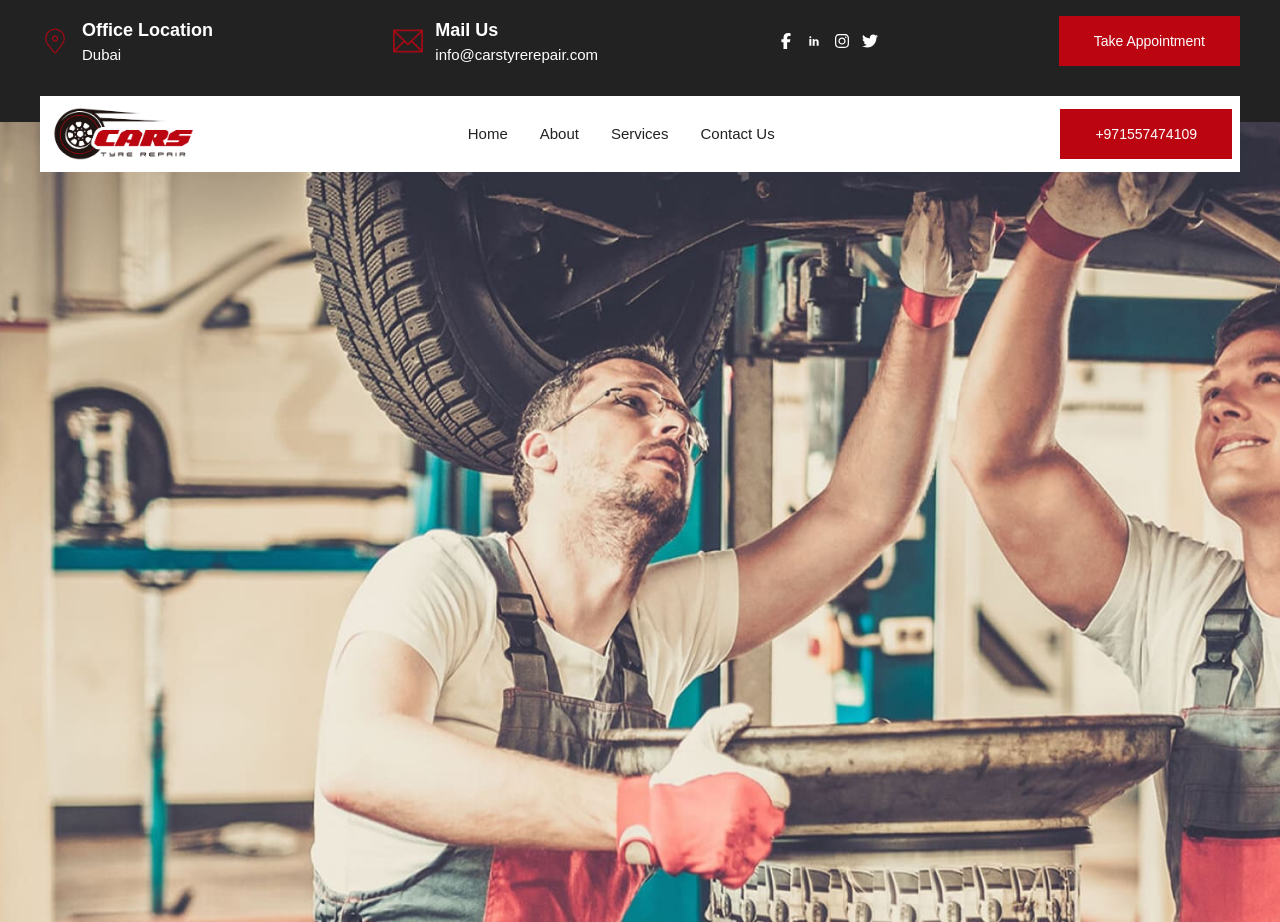
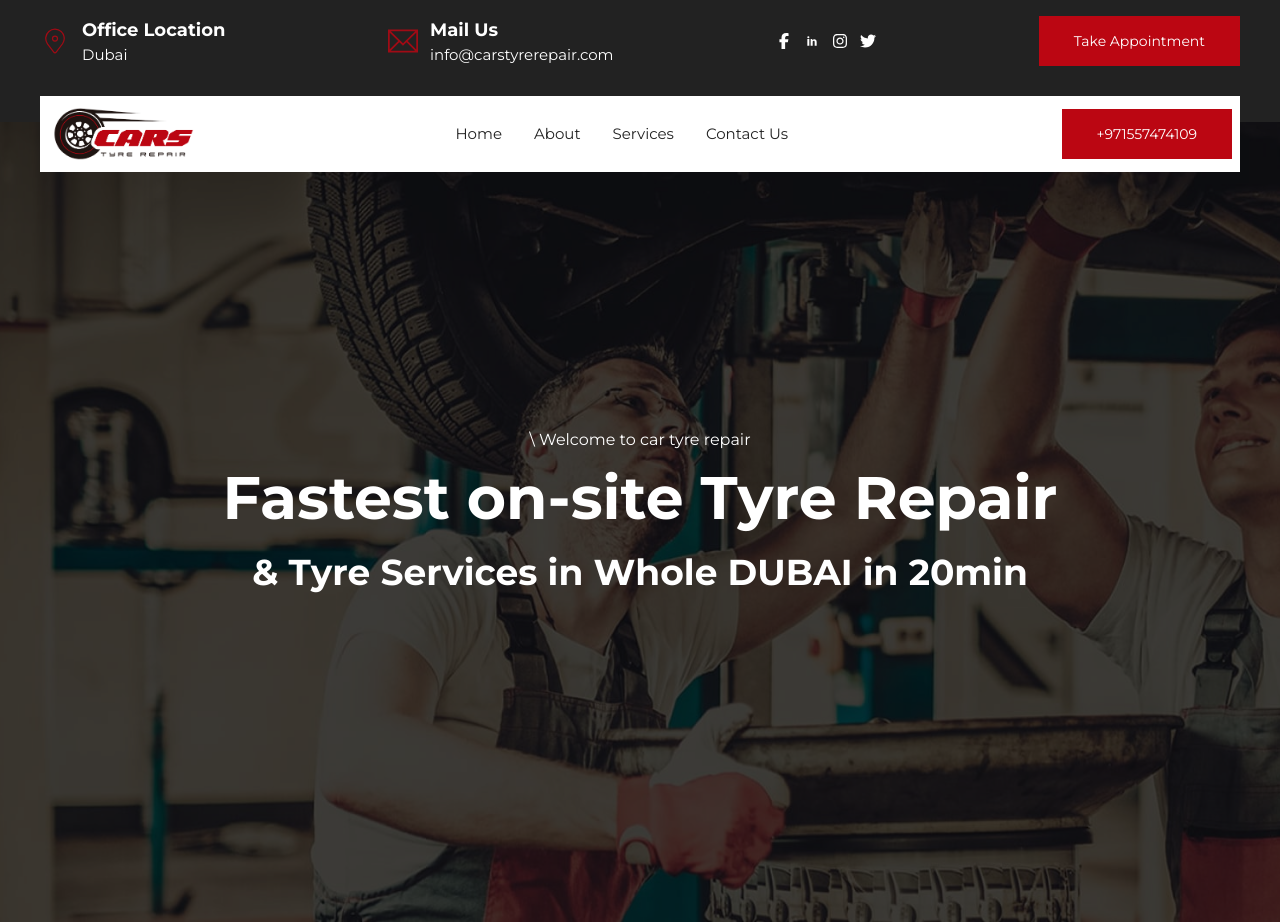
Before and after one commit to TopDEV-fs/CarstyreRepair_Website, a Next.js app: page / in a window 1280 px wide. Built offline with nearby package versions, Linux system fonts and the light colour scheme.

Commit message:
add paragraph, h1 and h2 in banner section ad install roboto font

```diff
--- a/package.json
+++ b/package.json
@@ -13,7 +13,9 @@
     "next": "15.0.2",
     "react": "19.0.0-rc-02c0e824-20241028",
     "react-dom": "19.0.0-rc-02c0e824-20241028",
-    "react-icons": "^5.3.0"
+    "react-icons": "^5.3.0",
+    "typeface-montserrat": "^1.1.13",
+    "typeface-roboto": "^1.1.13"
   },
   "devDependencies": {
     "postcss": "^8",
--- a/src/app/Components/Banner.jsx
+++ b/src/app/Components/Banner.jsx
@@ -1,11 +1,18 @@
-import React from 'react'
+import React from 'react';
 
 const Banner = () => {
   return (
-    <div className="h-screen bg-cover bg-center" style={{ backgroundImage: "url('/Assets/banner-bg.jpg')"}}>
+    <div className="h-screen bg-cover bg-center" style={{ backgroundImage: "url('/Assets/banner-bg.jpg')" }}>
+      {/* Overlay */}
+      <div className="h-full w-full text-white bg-black bg-opacity-75 flex items-center justify-center">
+        <div className="text-center">
+          <p className="font-roboto mb-4 text-base">\ Welcome to car tyre repair</p>
+          <h1 className='text-6xl font-bold mb-2'>Fastest on-site Tyre Repair</h1>
+          <h2 className='my-6 text-4xl font-semibold'>& Tyre Services in Whole DUBAI in 20min</h2>
+        </div>
+      </div>
+    </div>
+  );
+};
 
-    </div>
-  )
-}
-
-export default Banner
+export default Banner;
--- a/src/app/globals.css
+++ b/src/app/globals.css
@@ -1,8 +1,11 @@
+@import url('https://fonts.googleapis.com/css2?family=Montserrat:wght@400;700&family=Roboto:wght@400;700&display=swap');
+
 @tailwind base;
 @tailwind components;
 @tailwind utilities;
 
 @import '@fontsource/montserrat';
+@import 'typeface-roboto';
 
 :root {
   --background: #ffffff;
@@ -19,5 +22,4 @@
 body {
   color: var(--foreground);
   background: var(--background);
-  font-family: Arial, Helvetica, sans-serif;
 }
--- a/tailwind.config.js
+++ b/tailwind.config.js
@@ -14,6 +14,10 @@ module.exports = {
       fontFamily: {
         sans: ['Montserrat', 'sans-serif'],
       },
+      roboto: ['Roboto', 'sans-serif'], // Custom font class for Roboto
+      opacity: {
+        85: '0.85', // For example, 85% opacity
+      },
     },
   },
   plugins: [],
```
Also changed, not shown: 1 other file (tests, documents, lock files or other folders).
